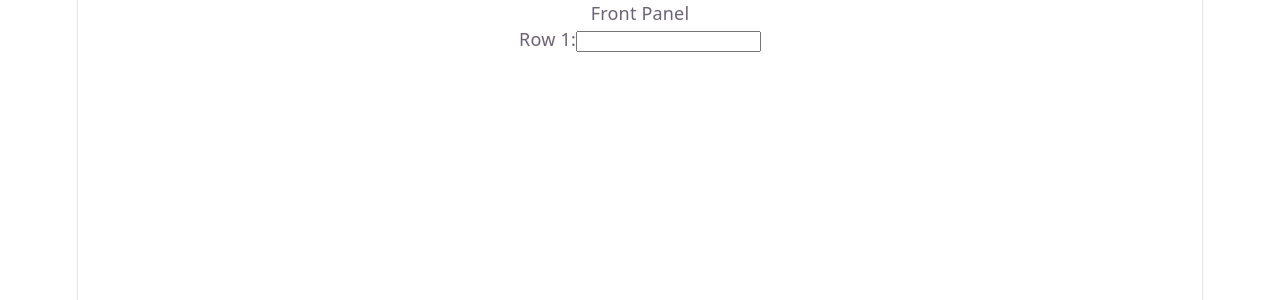
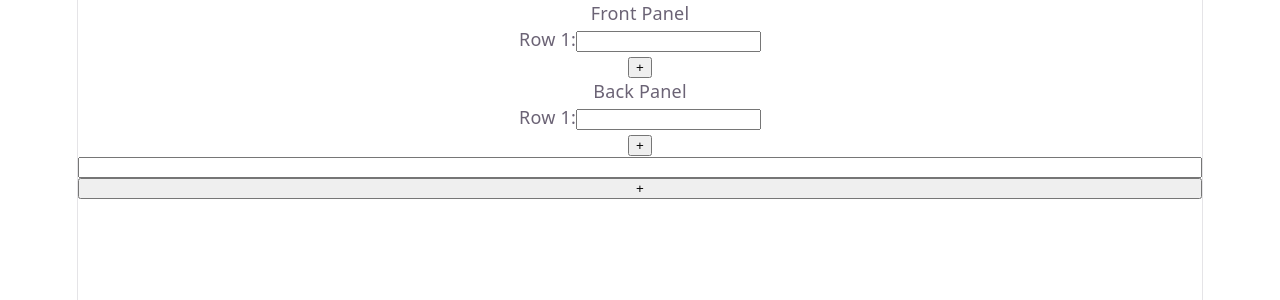
Before and after one commit to MhmdAliHdr/yarn-on, a React (Vite) app: page / in a window 1280 px wide. Shown: the top 300 px of the page. Built offline with nearby package versions, Linux system fonts and the light colour scheme.

Commit message:
Added Buttons to add Rows/Sections

```diff
--- a/src/App.tsx
+++ b/src/App.tsx
@@ -1,16 +1,26 @@
 import { useState } from 'react'
 import './App.css'
 import Section from "./components/Section"
-import type { Row_Type } from './types/row'
+import type { Section_Type } from "./types/section"
+
+
 
 function App() {
-  const [count, setCount] = useState(0)
-
+  const [sections, setSections] = useState<Section_Type[]>([{name: "Front Panel", rows: [{row_number: 1, stitches: [], input:"", finished: false, final_stitch_count: 0}, ]}, {name: "Back Panel", rows: [{row_number: 1, stitches: [], input:"", finished: false, final_stitch_count: 0}, ]}])
   return (
     <>
-    <Section name="Front Panel" rows={[{row_number:1}]}/>
+      {sections.map(section =>
+        <Section key={section.name} name={section.name} rows={section.rows}/>
+      )}
+      <input type="text" id="new_section_name"></input>
+      <input type="button" value="+" onClick={addSection}></input>
     </>
   )
+  function addSection(){
+    const new_section_name = document.getElementById("new_section_name").value
+    const new_empty_section = {name: new_section_name, rows: [{row_number: 1, stitches: ["sc"], input:"", finished: false, final_stitch_count: 0}, ]}
+    const new_sections = [...sections, new_empty_section]
+    setSections(new_sections)
+  }
 }
-
 export default App
--- a/src/components/Row.tsx
+++ b/src/components/Row.tsx
@@ -2,12 +2,10 @@ import type { Row_Type } from "../types/row.ts"
 
 function Row(row: Row_Type){
     return <div>Row {row.row_number}:
-        {!row.finished ? <input type="text"></input> :
-        row.stitches.map((stitch) => {
-            return <div>
-                {stitch},
-                </div>
-        })
+        {!row.finished ? <input type="text" id={"row_" + row.row_number.toString()}></input> :
+        <div>
+        {row.stitches.toString()}
+        </div>
         }
     </div>
 }
--- a/src/components/Section.tsx
+++ b/src/components/Section.tsx
@@ -1,11 +1,24 @@
 import Row from "./Row"
 import type { Section_Type } from "../types/section"
+import { useState } from "react";
+import type { Row_Type } from "../types/row";
 
 function Section(section: Section_Type){
-    return <div>{section.name}
-            {section.rows.map(row =>
-                <Row row_number={row.row_number} stitches={["sc", "sc"]} finished={false}/>
+    const [rows, setRows] = useState<Row_Type[]>(section.rows)
+    return <div key={section.name} >{section.name}
+            {rows.map(row =>
+                <Row key={row.row_number} row_number={row.row_number} stitches={row.stitches} finished={row.finished} final_stitch_count={row.final_stitch_count}/>
             )}
+            <input type="button" value="+" onClick={addRow}></input>
            </div>
+    function addRow(){
+        const new_empty_row = {row_number: rows.length + 1, stitches: [], input:"", finished: false, final_stitch_count: 0}
+        if(rows.length > 0){
+            rows[rows.length - 1].finished = true
+            rows[rows.length - 1].stitches = document.getElementById("row_" + rows.length.toString()).value
+        }
+        const new_rows = [...rows, new_empty_row]
+        setRows(new_rows)
+    }
 }
 export default Section
--- a/src/types/row.ts
+++ b/src/types/row.ts
@@ -1,7 +1,7 @@
-import type { Stitch } from "./stitch"
 interface Row_Type {
     row_number: number
     stitches: string[]
+    input: string
     final_stitch_count: number
     finished: Boolean
 }
```
